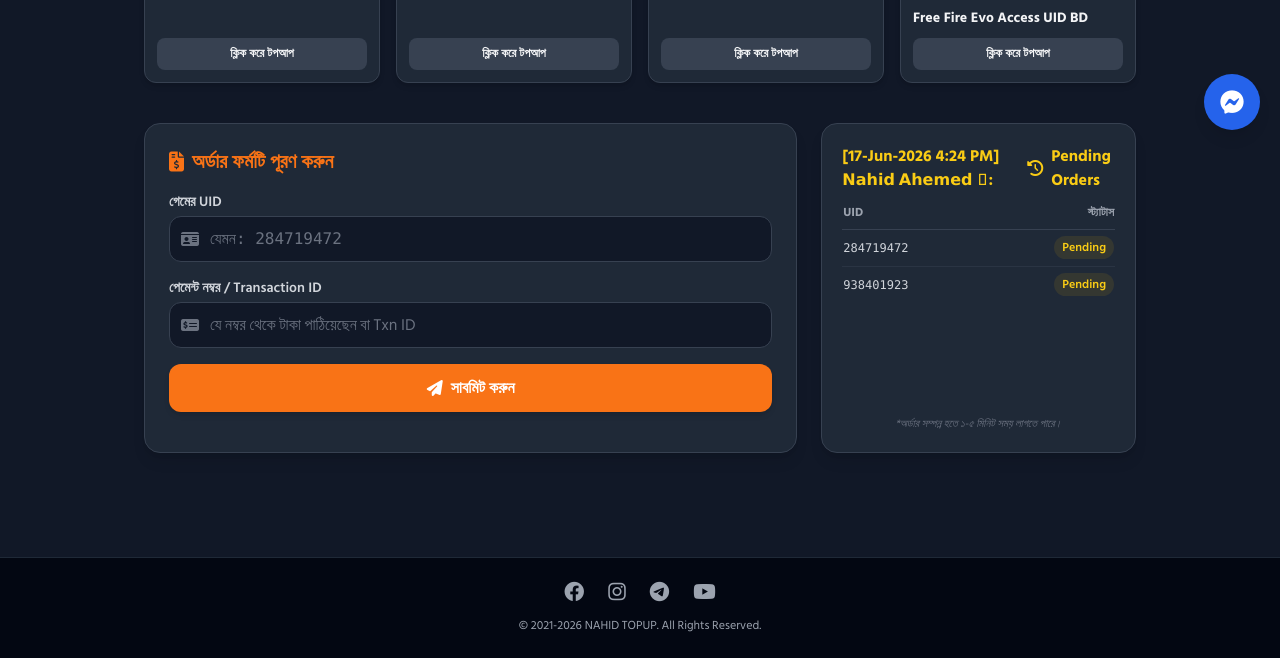
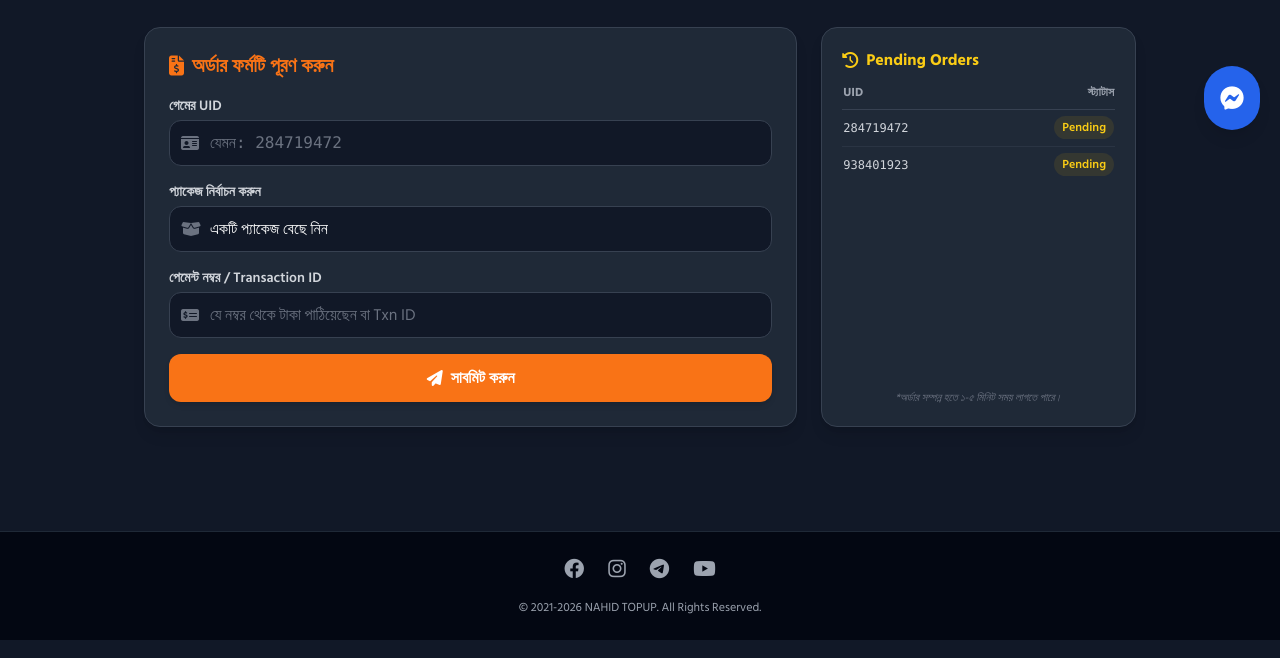
Before and after one commit to nirobahemedboss/mywebsite, a Flask app: page / in a window 1280 px wide. Shown: the part 650-1308 px from the top of the page. Run offline with Flask 3, Linux system fonts and the light colour scheme; some libraries are stand-ins or nearby versions.

Commit message:
Update index.html

```diff
--- a/templates/index.html
+++ b/templates/index.html
@@ -1,14 +1,11 @@
-𝗡𝗮𝗵𝗶𝗱 𝗔𝗵𝗲𝗺𝗲𝗱  <!DOCTYPE html>
+<!DOCTYPE html>
 <html lang="bn">
 <head>
     <meta charset="UTF-8">
     <meta name="viewport" content="width=device-width, initial-scale=1.0">
     <title>NAHID TOPUP - Game Top-Up BD</title>
-    <!-- Tailwind CSS CDN -->
     <script src="https://cdn.tailwindcss.com"></script>
-    <!-- Font Awesome for Icons -->
     <link rel="stylesheet" href="https://cdnjs.cloudflare.com/ajax/libs/font-awesome/6.4.0/css/all.min.css">
-    <!-- Google Fonts -->
     <link rel="preconnect" href="https://fonts.googleapis.com">
     <link rel="preconnect" href="https://fonts.gstatic.com" crossorigin>
     <link href="https://fonts.googleapis.com/css2?family=Hind+Siliguri:wght@400;600;700&display=swap" rel="stylesheet">
@@ -21,12 +18,9 @@
 </head>
 <body class="bg-gray-900 text-gray-100 flex flex-col min-h-screen selection:bg-orange-500 selection:text-white">
 
-    <!-- ১. নেভিগেশন বার (Header) -->
     <header class="bg-gray-800/95 border-b border-gray-700 sticky top-0 z-50 backdrop-blur">
         <div class="container mx-auto px-4 py-2.5 flex justify-between items-center">
-            <!-- লোগো এবং নাম -->
             <a href="#" class="flex items-center gap-3 group">
-                <!-- গোল করা লোগো (আপনার দেওয়া 7592.jpg কালো ছবি ব্যবহারের জায়গা) -->
                 <div class="w-10 h-10 rounded-full border-2 border-orange-500 overflow-hidden bg-gray-700 flex-shrink-0">
                     <img src="7592.jpg" alt="Logo" class="w-full h-full object-cover grayscale">
                 </div>
@@ -44,15 +38,13 @@
 
     <main class="container mx-auto px-4 py-6 flex-grow max-w-5xl">
 
-        <!-- ২. নোটিশ ও পেমেন্ট নম্বর ব্যানার -->
         <div class="bg-gradient-to-r from-orange-600 via-red-600 to-amber-600 rounded-2xl p-5 mb-8 shadow-xl text-center relative overflow-hidden">
             <div class="absolute inset-0 bg-black/10 backdrop-blur-[1px]"></div>
             <div class="relative z-10">
                 <h2 class="text-xl md:text-2xl font-bold mb-2 flex items-center justify-center gap-2">
-                    <i class="fa-solid fa-bolt-lightning animate-pulse text-yellow-300"></i> অটোমেটিক গেটওয়ে ডায়মন্ড টপ-আপ
+                    <i class="fa-solid fa-bolt-lightning animate-pulse text-yellow-300"></i> অটোমেটিক গেটওয়ে ডায়মন্ড টপ-আপ
                 </h2>
 
-                <!-- পেমেন্ট নম্বরসমূহ -->
                 <div class="flex flex-col sm:flex-row justify-center items-center gap-3 mt-3 text-base font-bold">
                     <div class="bg-black/40 px-4 py-1.5 rounded-xl border border-pink-500/30 flex items-center gap-2 text-pink-400">
                         <span class="text-xs bg-pink-500 text-white px-1.5 py-0.5 rounded">বিকাশ</span>
@@ -63,77 +55,69 @@
                         <span class="select-all font-mono tracking-wider">01314547049</span>
                     </div>
                 </div>
-                <p class="text-xs mt-3 opacity-90 text-yellow-100">*প্রথমে টাকা পাঠিয়ে নিচে আপনার গেম UID এবং পেমেন্ট নম্বর দিয়ে সাবমিট করুন।</p>
+                <p class="text-xs mt-3 opacity-90 text-yellow-100">*প্রথমে টাকা পাঠিয়ে নিচে আপনার গেম UID, প্যাকেজ এবং পেমেন্ট নম্বর দিয়ে সাবমিট করুন।</p>
             </div>
         </div>
-[17-Jun-2026 4:24 PM] 𝗡𝗮𝗵𝗶𝗱 𝗔𝗵𝗲𝗺𝗲𝗱 : <!-- ৩. ডায়মন্ড প্যাকেজ সেকশন (যেমনটা 7591.jpg-এ আছে) -->
+
         <div class="mb-10">
             <h3 class="text-xl font-bold text-gray-200 mb-5 flex items-center gap-2 border-l-4 border-orange-500 pl-2">
-                <i class="fa-solid fa-gem text-orange-500"></i> আমাদের ডায়মন্ড প্যাকেজসমূহ
+                <i class="fa-solid fa-gem text-orange-500"></i> আমাদের ডায়মন্ড প্যাকেজসমূহ
             </h3>
 
-            <!-- গ্রিড লেআউট: মোবাইলে ২টি, কম্পিউটারে ৪টি করে দেখাবে -->
             <div class="grid grid-cols-2 md:grid-cols-4 gap-4">
 
-                <!-- প্যাকেজ ১ -->
                 <div class="bg-gray-800 rounded-xl overflow-hidden border border-gray-700 hover:border-orange-500/50 shadow-md transition-all duration-200 flex flex-col group">
                     <div class="relative overflow-hidden bg-gray-950 pt-[100%]">
                         <img src="https://images.unsplash.com/photo-1542751371-adc38448a05e?q=80&w=400" alt="New Event" class="absolute inset-0 w-full h-full object-cover group-hover:scale-105 transition-transform duration-300">
                         <span class="absolute top-2 left-2 bg-red-600 text-white text-[10px] font-bold px-1.5 py-0.5 rounded-md">New</span>
                     </div>
                     <div class="p-3 flex-grow flex flex-col justify-between">
-                        <h4 class="text-sm font-bold text-gray-100 line-clamp-1">Free Fire New Top-Up Event: SWAG</h4>
-                        <a href="#order-form" class="mt-2.5 w-full bg-gray-700 hover:bg-orange-500 text-center text-xs font-bold py-2 rounded-lg transition-colors">ক্লিক করে টপআপ</a>
+                        <h4 class="text-sm font-bold text-gray-100 line-clamp-1">Free Fire New Top-Up Event</h4>
+                        <button onclick="selectPackage('package1')" class="mt-2.5 w-full bg-gray-700 hover:bg-orange-500 text-center text-xs font-bold py-2 rounded-lg transition-colors">ক্লিক করে টপআপ</button>
                     </div>
                 </div>
 
-                <!-- প্যাকেজ ২ -->
                 <div class="bg-gray-800 rounded-xl overflow-hidden border border-gray-700 hover:border-orange-500/50 shadow-md transition-all duration-200 flex flex-col group">
                     <div class="relative overflow-hidden bg-gray-950 pt-[100%]">
                         <img src="https://images.unsplash.com/photo-1511512578047-dfb367046420?q=80&w=400" alt="Diamond" class="absolute inset-0 w-full h-full object-cover group-hover:scale-105 transition-transform duration-300">
                         <span class="absolute top-2 left-2 bg-orange-500 text-white text-[10px] font-bold px-1.5 py-0.5 rounded-md">Hot</span>
                     </div>
                     <div class="p-3 flex-grow flex flex-col justify-between">
-                        <h4 class="text-sm font-bold text-gray-100 line-clamp-1">Free Fire Diamond Top Up BD</h4>
-                        <a href="#order-form" class="mt-2.5 w-full bg-gray-700 hover:bg-orange-500 text-center text-xs font-bold py-2 rounded-lg transition-colors">ক্লিক করে টপআপ</a>
+                        <h4 class="text-sm font-bold text-gray-100 line-clamp-1">Free Fire Diamond Top Up</h4>
+                        <button onclick="selectPackage('package2')" class="mt-2.5 w-full bg-gray-700 hover:bg-orange-500 text-center text-xs font-bold py-2 rounded-lg transition-colors">ক্লিক করে টপআপ</button>
                     </div>
                 </div>
 
-                <!-- প্যাকেজ ৩ -->
                 <div class="bg-gray-800 rounded-xl overflow-hidden border border-gray-700 hover:border-orange-500/50 shadow-md transition-all duration-200 flex flex-col group">
                     <div class="relative overflow-hidden bg-gray-950 pt-[100%]">
                         <img src="https://images.unsplash.com/photo-1552820728-8b83bb6b773f?q=80&w=400" alt="Level Up" class="absolute inset-0 w-full h-full object-cover group-hover:scale-105 transition-transform duration-300">
                     </div>
                     <div class="p-3 flex-grow flex flex-col justify-between">
-                        <h4 class="text-sm font-bold text-gray-100 line-clamp-1">Free Fire Level Up Pass Packages</h4>
-                        <a href="#order-form" class="mt-2.5 w-full bg-gray-700 hover:bg-orange-500 text-center text-xs font-bold py-2 rounded-lg transition-colors">ক্লিক করে টপআপ</a>
+                        <h4 class="text-sm font-bold text-gray-100 line-clamp-1">Free Fire Level Up Pass</h4>
+                        <button onclick="selectPackage('package3')" class="mt-2.5 w-full bg-gray-700 hover:bg-orange-500 text-center text-xs font-bold py-2 rounded-lg transition-colors">ক্লিক করে টপআপ</button>
                     </div>
                 </div>
 
-                <!-- প্যাকেজ ৪ -->
                 <div class="bg-gray-800 rounded-xl overflow-hidden border border-gray-700 hover:border-orange-500/50 shadow-md transition-all duration-200 flex flex-col group">
-[17-Jun-2026 4:24 PM] 𝗡𝗮𝗵𝗶𝗱 𝗔𝗵𝗲𝗺𝗲𝗱 : <div class="relative overflow-hidden bg-gray-950 pt-[100%]">
+                    <div class="relative overflow-hidden bg-gray-950 pt-[100%]">
                         <img src="https://images.unsplash.com/photo-1538481199705-c710c4e965fc?q=80&w=400" alt="Evo Access" class="absolute inset-0 w-full h-full object-cover group-hover:scale-105 transition-transform duration-300">
                         <span class="absolute bottom-2 right-2 bg-black/60 text-orange-400 text-[10px] font-semibold px-2 py-0.5 rounded-md">UID Needed</span>
                     </div>
                     <div class="p-3 flex-grow flex flex-col justify-between">
-                        <h4 class="text-sm font-bold text-gray-100 line-clamp-1">Free Fire Evo Access UID BD</h4>
-                        <a href="#order-form" class="mt-2.5 w-full bg-gray-700 hover:bg-orange-500 text-center text-xs font-bold py-2 rounded-lg transition-colors">ক্লিক করে টপআপ</a>
+                        <h4 class="text-sm font-bold text-gray-100 line-clamp-1">Free Fire Evo Access UID</h4>
+                        <button onclick="selectPackage('package4')" class="mt-2.5 w-full bg-gray-700 hover:bg-orange-500 text-center text-xs font-bold py-2 rounded-lg transition-colors">ক্লিক করে টপআপ</button>
                     </div>
                 </div>
 
             </div>
         </div>
 
-        <!-- ⚠️ আইডি দিয়ে স্ক্রল করার সুবিধার জন্য অ্যানকর সেকশন -->
         <div id="order-form" class="scroll-mt-20 grid grid-cols-1 md:grid-cols-3 gap-6 mb-8">
-            <!-- ৪. অর্ডারের মূল ফর্ম বক্স -->
             <div class="md:col-span-2 bg-gray-800 p-5 md:p-6 rounded-2xl border border-gray-700 shadow-lg">
                 <h3 class="text-lg md:text-xl font-bold text-orange-500 mb-4 flex items-center gap-2">
                     <i class="fa-solid fa-file-invoice-dollar"></i> অর্ডার ফর্মটি পূরণ করুন
                 </h3>
 
-                <!-- আপনার Python ব্যাকএন্ড লজিকের জন্য ফর্ম অ্যাকশন -->
                 <form action="" method="POST" class="space-y-4">
                     <div>
                         <label class="block text-sm font-semibold text-gray-300 mb-1">গেমের UID</label>
@@ -145,10 +129,25 @@
                     </div>
 
                     <div>
+                        <label class="block text-sm font-semibold text-gray-300 mb-1">প্যাকেজ নির্বাচন করুন</label>
+                        <div class="relative">
+                            <span class="absolute inset-y-0 left-0 flex items-center pl-3 text-gray-500"><i class="fa-solid fa-box-open"></i></span>
+                            <select id="package-select" name="package_name" required
+                                class="w-full bg-gray-900 border border-gray-700 rounded-xl pl-10 pr-3 py-2.5 text-white focus:outline-none focus:border-orange-500 transition appearance-none">
+                                <option value="" disabled selected>একটি প্যাকেজ বেছে নিন</option>
+                                <option value="package1">Free Fire New Top-Up Event</option>
+                                <option value="package2">Free Fire Diamond Top Up</option>
+                                <option value="package3">Free Fire Level Up Pass</option>
+                                <option value="package4">Free Fire Evo Access UID</option>
+                            </select>
+                        </div>
+                    </div>
+
+                    <div>
                         <label class="block text-sm font-semibold text-gray-300 mb-1">পেমেন্ট নম্বর / Transaction ID</label>
                         <div class="relative">
                             <span class="absolute inset-y-0 left-0 flex items-center pl-3 text-gray-500"><i class="fa-solid fa-money-check-dollar"></i></span>
-                            <input type="text" name="payment_no" placeholder="যে নম্বর থেকে টাকা পাঠিয়েছেন বা Txn ID" required
+                            <input type="text" name="payment_no" placeholder="যে নম্বর থেকে টাকা পাঠিয়েছেন বা Txn ID" required
                                 class="w-full bg-gray-900 border border-gray-700 rounded-xl pl-10 pr-3 py-2.5 text-white placeholder-gray-500 focus:outline-none focus:border-orange-500 transition">
                         </div>
                     </div>
@@ -159,11 +158,10 @@
                 </form>
             </div>
 
-            <!-- ৫. পেন্ডিং অর্ডার লিস্ট সেকশন (ডানপাশে বা নিচে দেখাবে) -->
             <div class="md:col-span-1 bg-gray-800 p-5 rounded-2xl border border-gray-700 shadow-lg flex flex-col justify-between">
                 <div>
                     <h3 class="text-base font-bold text-yellow-400 mb-3 flex items-center gap-2">
-[17-Jun-2026 4:24 PM] 𝗡𝗮𝗵𝗶𝗱 𝗔𝗵𝗲𝗺𝗲𝗱 : <i class="fa-solid fa-clock-rotate-left"></i> Pending Orders
+                        <i class="fa-solid fa-clock-rotate-left"></i> Pending Orders
                     </h3>
 
                     <div class="overflow-x-auto">
@@ -175,7 +173,6 @@
                                 </tr>
                             </thead>
                             <tbody class="divide-y divide-gray-700/50 text-xs">
-                                <!-- পাইথনের ডাটাবেস লুপ এখানে ইনজেক্ট হবে -->
                                 <tr>
                                     <td class="py-2.5 font-mono text-gray-300">284719472</td>
                                     <td class="py-2.5 text-right"><span class="bg-yellow-500/10 text-yellow-400 px-2 py-0.5 rounded-full font-semibold">Pending</span></td>
@@ -188,28 +185,22 @@
                         </table>
                     </div>
                 </div>
-                <p class="text-[11px] text-gray-500 mt-4 text-center italic">*অর্ডার সম্পন্ন হতে ১-৫ মিনিট সময় লাগতে পারে।</p>
+                <p class="text-[11px] text-gray-500 mt-4 text-center italic">*অর্ডার সম্পন্ন হতে ১-৫ মিনিট সময় লাগতে পারে।</p>
             </div>
         </div>
 
     </main>
 
-    <!-- ৬. ফুটার (আপনার আসল সোশ্যাল মিডিয়া লিংকগুলো সেট করা হয়েছে) -->
     <footer class="bg-gray-950 text-gray-400 py-6 border-t border-gray-800 text-center text-sm mt-12">
         <div class="flex justify-center gap-6 mb-4 text-xl">
-            <!-- ফেসবুক -->
             <a href="https://www.facebook.com/nerobkhan82" target="_blank" class="text-gray-400 hover:text-blue-500 transition"><i class="fa-brands fa-facebook"></i></a>
-            <!-- ইনস্টাগ্রাম -->
             <a href="https://www.instagram.com/nahid_ahemed_0" target="_blank" class="text-gray-400 hover:text-pink-500 transition"><i class="fa-brands fa-instagram"></i></a>
-            <!-- টেলিগ্রাম -->
             <a href="https://t.me/nahidgaming8" target="_blank" class="text-gray-400 hover:text-sky-400 transition"><i class="fa-brands fa-telegram"></i></a>
-            <!-- ইউটিউব -->
             <a href="https://youtube.com/@nahidgaming8" target="_blank" class="text-gray-400 hover:text-red-500 transition"><i class="fa-brands fa-youtube"></i></a>
         </div>
         <p class="text-xs">&copy; 2021-2026 NAHID TOPUP. All Rights Reserved.</p>
     </footer>
 
-    <!-- মেসেঞ্জার চ্যাট বাটন (ক্লিক করলে সরাসরি আপনার ফেসবুক প্রোফাইলে চ্যাট ওপেন হবে) -->
     <div class="fixed bottom-5 right-5 z-50">
         <a href="https://m.me/nerobkhan82" target="_blank" class="bg-blue-600 hover:bg-blue-700 text-white rounded-full p-4 shadow-lg flex items-center justify-center transition group relative">
             <i class="fa-brands fa-facebook-messenger text-2xl"></i>
@@ -217,5 +208,17 @@
         </a>
     </div>
 
+    <script>
+        function selectPackage(packageValue) {
+            // ড্রপডাউন মেনুটি ধরবে
+            const selectBox = document.getElementById('package-select');
+            // প্যাকেজ সিলেক্ট করবে
+            selectBox.value = packageValue;
+
+            // স্মুথভাবে স্ক্রল করে ফর্মের কাছে নিয়ে যাবে
+            document.getElementById('order-form').scrollIntoView({ behavior: 'smooth' });
+        }
+    </script>
+
 </body>
 </html>
```
